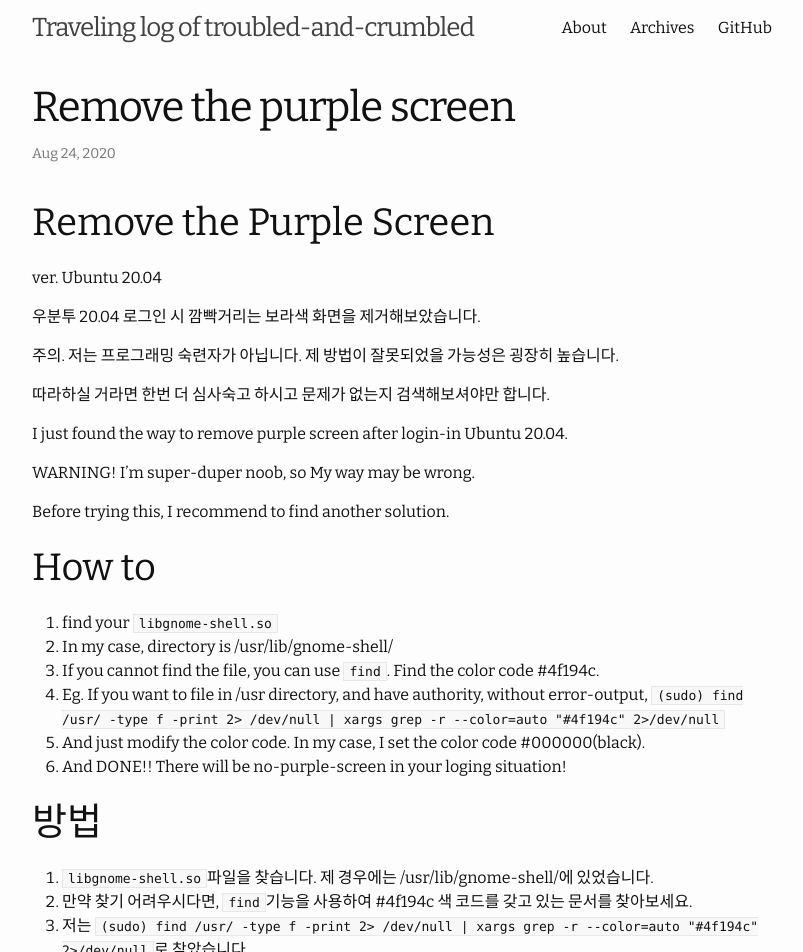
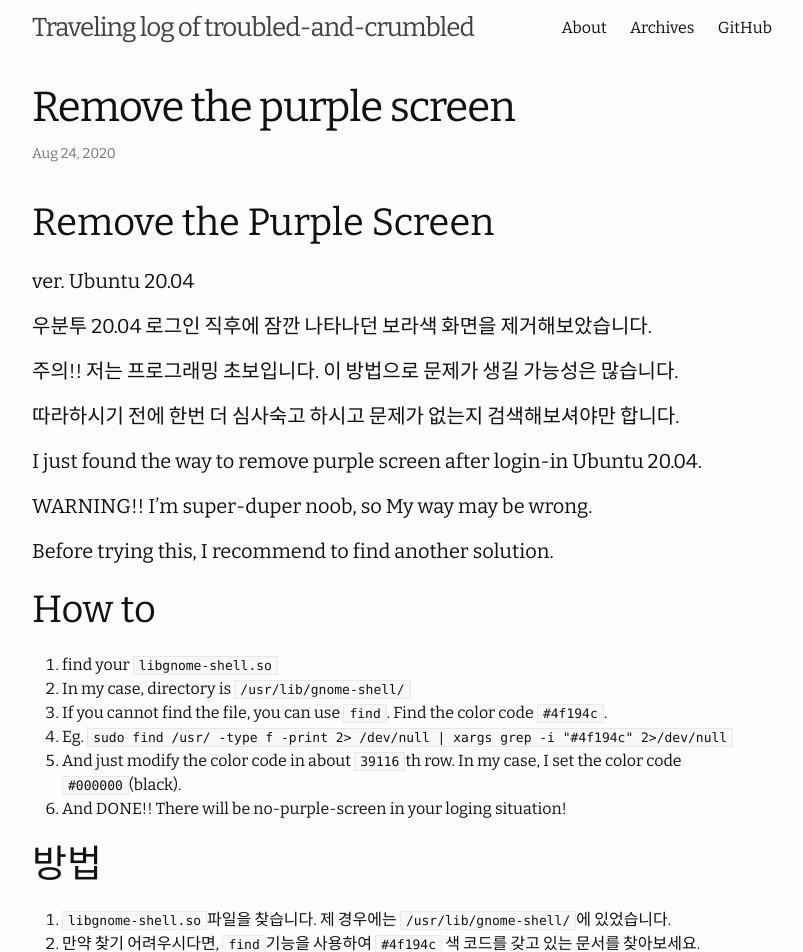
Before and after one commit to grime-j/grime-j.github.io, a Jekyll site: the page built from _posts/2020-08-24-Remove the purple screen.md, in a window 1280 px wide. Shown: the top 952 px of the page, without its empty margins (238-1041 px from the left). Built offline with Jekyll 4.4.1, drawn with Linux system fonts in a browser that asks for light colours; some of the changed text lies outside the part shown.

Commit message:
setting-ing

```diff
--- a/_posts/2020-08-24-Remove the purple screen.md
+++ b/_posts/2020-08-24-Remove the purple screen.md
@@ -3,54 +3,45 @@ layout: post
 ---
 
 # Remove the Purple Screen
-  ver. Ubuntu 20.04
+####  ver. Ubuntu 20.04
 
 
-우분투 20.04 로그인 시 깜빡거리는 보라색 화면을 제거해보았습니다.
-
-  주의. 저는 프로그래밍 숙련자가 아닙니다. 제 방법이 잘못되었을 가능성은 굉장히 높습니다.
-
-  따라하실 거라면 한번 더 심사숙고 하시고 문제가 없는지 검색해보셔야만 합니다.
+#### 우분투 20.04 로그인 직후에 잠깐 나타나던 보라색 화면을 제거해보았습니다.
+####  주의!! 저는 프로그래밍 초보입니다. 이 방법으로 문제가 생길 가능성은 많습니다.
+####  따라하시기 전에 한번 더 심사숙고 하시고 문제가 없는지 검색해보셔야만 합니다.
 
 
-I just found the way to remove purple screen after login-in Ubuntu 20.04.
+#### I just found the way to remove purple screen after login-in Ubuntu 20.04.
+####  WARNING!! I'm super-duper noob, so My way may be wrong.
+#### Before trying this, I recommend to find another solution.
 
-  WARNING! I'm super-duper noob, so My way may be wrong.
-
-  Before trying this, I recommend to find another solution.
 
 # How to
 1. find your `libgnome-shell.so`
-2. In my case, directory is /usr/lib/gnome-shell/
-3. If you cannot find the file, you can use `find`. Find the color code #4f194c.
-4. Eg. If you want to file in /usr directory, and have authority, without error-output,
-`(sudo) find /usr/ -type f -print 2> /dev/null | xargs grep -r --color=auto "#4f194c" 2>/dev/null`
-5. And just modify the color code. In my case, I set the color code #000000(black).
+2. In my case, directory is `/usr/lib/gnome-shell/`
+3. If you cannot find the file, you can use `find`. Find the color code `#4f194c`.
+4. Eg. `sudo find /usr/ -type f -print 2> /dev/null | xargs grep -i "#4f194c" 2>/dev/null`
+5. And just modify the color code in about `39116`th row. In my case, I set the color code `#000000`(black).
 6. And DONE!! There will be no-purple-screen in your loging situation!
 
 # 방법
-1. `libgnome-shell.so`파일을 찾습니다. 제 경우에는 /usr/lib/gnome-shell/에 있었습니다.
-2. 만약 찾기 어려우시다면, `find`기능을 사용하여 #4f194c 색 코드를 갖고 있는 문서를 찾아보세요.
-3. 저는 `(sudo) find /usr/ -type f -print 2> /dev/null | xargs grep -r --color=auto "#4f194c" 2>/dev/null`로 찾았습니다.
-4. 이후 파일을 열으셔서(저는 vim을 사용하기 때문에 `sudo vi libgnome-shell.so`) 약 39116번째 줄에 있는 색 코드 #4f194c를 변경해주세요.
-5. 저는 검은색(#000000)으로 변경하였습니다.
-6. 이후 재부팅을 하시면 로그인 직후에 잠깐 나타나던 보라색 화면 대신 검은 화면이 조금 더 길게 나오다 바로 배경화면으로 넘어가는 걸 확인하실 수 있습니다.
+1. `libgnome-shell.so`파일을 찾습니다. 제 경우에는 `/usr/lib/gnome-shell/`에 있었습니다.
+2. 만약 찾기 어려우시다면, `find`기능을 사용하여 `#4f194c` 색 코드를 갖고 있는 문서를 찾아보세요.
+3. 예시: `sudo find /usr/ -type f -print 2> /dev/null | xargs grep -i "#4f194c" 2>/dev/null`
+4. 이후 파일을 여시고(vi 등으로) 약 `39116`번째 줄에 있는 색 코드 `#4f194c`를 변경해주세요.
+5. 저는 검은색(`#000000`)으로 변경하였습니다.
+6. 이후 재부팅을 하시면 로그인 직후에 잠깐 나타나던 보라색 화면이 나오지 않고 지정하신 색깔의 화면이 나오는 걸 확인하실 수 있습니다.
 
 
 ![예시](https://i.imgur.com/gZepGIu.png)
 
 
-fin. If you have any better solution, please let me know.
-(This is the limitation in my level...)
+fin. If you have any better solution, please let me know. (This is the limitation in my level...)
 
-추신. 혹시 더 근본적인 해결책을 알고 계신다거나 하시는 고수분이 계신다면 언제든지 알려주시면 감사하겠습니다.
-vi 명령어가 뭔지도 모르던 저에게는 이 정도가 한계인 것 같습니다...ㅠ
+추신. 혹시 더 좋은 방법을 알고 계시는 고수분이 계신다면 언제든지 알려주신다면 감사하겠습니다.
 
+Thank you for watching my blog. May the happy with you.
 
-Thank you for watching my blog.
-May the happy with you.
-
-읽어주셔서 감사합니다.
-행복한 하루 되세요.
+읽어주셔서 감사합니다. 행복한 하루 되세요.
 
 Grime_J.
```
